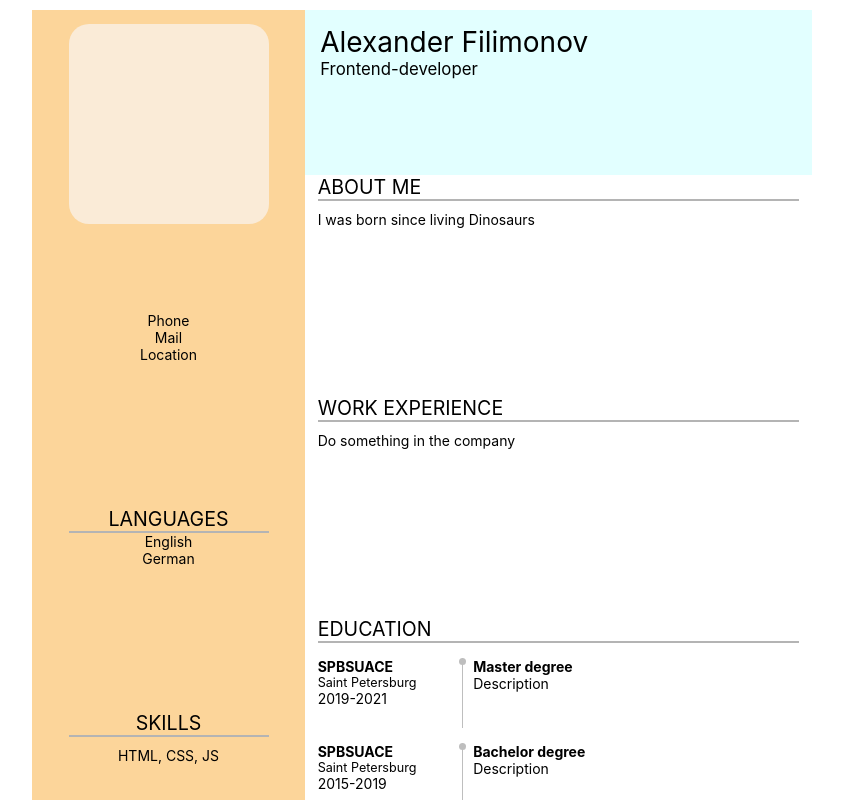
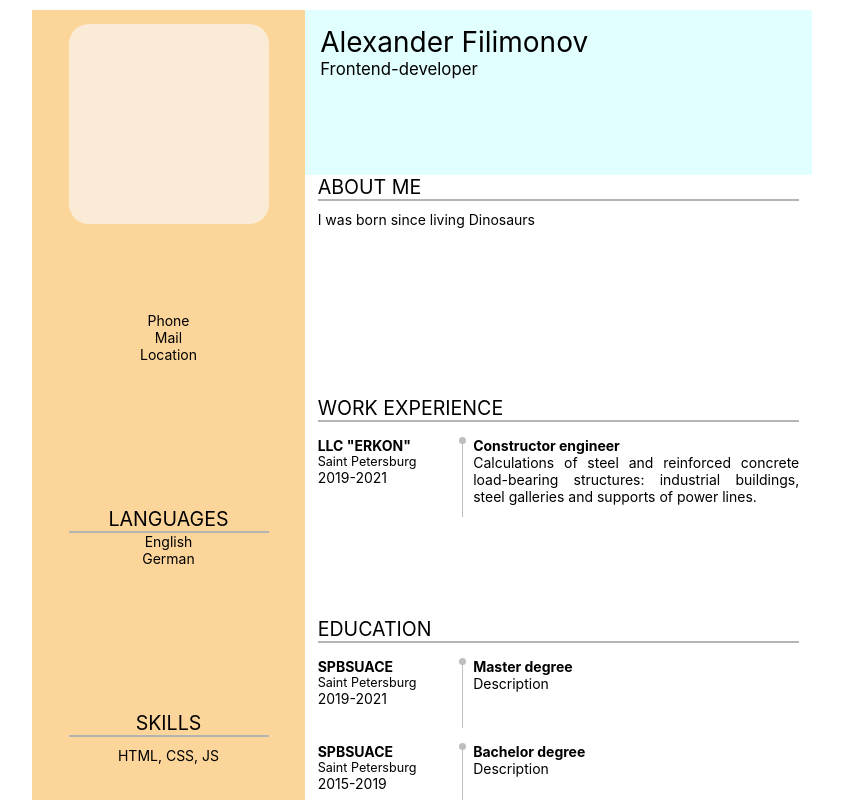
Before and after one commit to LuFtKrabbe/CV, a React (Create React App) app: page /profile in a window 1280 px wide. Shown: the top 800 px of the page, without its empty margins (218-1061 px from the left). Built offline with nearby package versions, Linux system fonts and the light colour scheme.

Commit message:
feat: add structure of the work records

```diff
--- a/src/App.scss
+++ b/src/App.scss
@@ -15,4 +15,5 @@ html {
 
 // Modules //
 
+@import './modules/work/work.scss';
 @import './modules/education/education.scss';
--- /dev/null
+++ b/src/modules/work/work.scss
@@ -0,0 +1,50 @@
+.work-container {
+  @include flex(flex, flex-start, flex-start);
+  margin: 15px 0;
+  width: 100%;
+  height: 80px;
+}
+
+.work-name-city-years {
+  @include flex(flex, flex-start, flex-start, column);
+  width: 30%;
+  height: 100%;
+  & .work-name {
+    font-size: 1.0rem;
+    font-weight: 700;
+  }
+  & .work-city {
+    font-size: 0.9rem;
+  }
+  & .work-years {
+    font-size: 1.0rem;
+  }
+}
+
+.work-degree-text {
+  @include flex(flex, flex-start, flex-start, column);
+  box-sizing: border-box;
+  position: relative;
+  border-left: solid 1px $color-main-work-divider;
+  text-align: justify;
+  width: 70%;
+  height: 100%;
+  padding: 0 0 0 10px;
+  & .work-degree {
+    font-size: 1.0rem;
+    font-weight: 700;
+  }
+  & .work-text {
+    font-size: 1.0rem;
+  }
+  &:before {
+    content: "";
+    display: block;
+    width: 7px;
+    height: 7px;
+    position: absolute;
+    left: -4px;
+    border-radius: 5px;
+    background-color: $color-main-work-divider;
+  }
+}
--- /dev/null
+++ b/src/modules/work/work.tsx
@@ -0,0 +1,19 @@
+import { WorkData } from './workData';
+
+const WorkBlock = (work: WorkData): JSX.Element => {
+  return (
+    <div className="work-container">
+      <div className="work-name-city-years">
+        <div className="work-name">{ work.name }</div>
+        <div className="work-city">{ work.city }</div>
+        <div className="work-years">{ work.yearStart }-{ work.yearFinish }</div>
+      </div>
+      <div className="work-degree-text">
+        <div className="work-degree">{ work.position }</div>
+        <div className="work-text">{ work.description }</div>
+      </div>
+    </div>
+  );
+};
+
+export default WorkBlock;
--- /dev/null
+++ b/src/modules/work/workData.tsx
@@ -0,0 +1,18 @@
+export type WorkData = {
+  name: string;
+  city: string;
+  yearStart: string;
+  yearFinish: string;
+  position: string;
+  description: string;
+};
+
+export const workFirst: WorkData = {
+  name: 'LLC "ERKON"',
+  city: 'Saint Petersburg',
+  yearStart: '2019',
+  yearFinish: '2021',
+  position: 'Constructor engineer',
+  description: `Calculations of steel and reinforced concrete load-bearing structures:
+  industrial buildings, steel galleries and supports of power lines.`,
+};
--- a/src/pages/print/profile.tsx
+++ b/src/pages/print/profile.tsx
@@ -2,6 +2,8 @@ import { FC } from 'react';
 
 import EduBlock from '../../modules/education/education';
 import { universityFirst, universitySecond } from '../../modules/education/eduData';
+import WorkBlock from '../../modules/work/work';
+import { workFirst } from '../../modules/work/workData';
 
 const Profile: FC = (): JSX.Element => {
   return (
@@ -36,7 +38,9 @@ const Profile: FC = (): JSX.Element => {
             </div>
             <div className="main-exprerience">
               <div className="exprerience-header">WORK EXPERIENCE</div>
-              <div className="exprerience-text">Do something in the company</div>
+              <div className="exprerience-container">
+                {WorkBlock(workFirst)}
+              </div>
             </div>
             <div className="main-education">
               <div className="education-header">EDUCATION</div>
--- a/src/styles/colors.scss
+++ b/src/styles/colors.scss
@@ -5,3 +5,4 @@ $color-main-header: rgb(226, 255, 255);
 $color-main-divider: rgb(180, 180, 180);
 
 $color-main-edu-divider: rgb(190, 190, 190);
+$color-main-work-divider: rgb(190, 190, 190);
```
